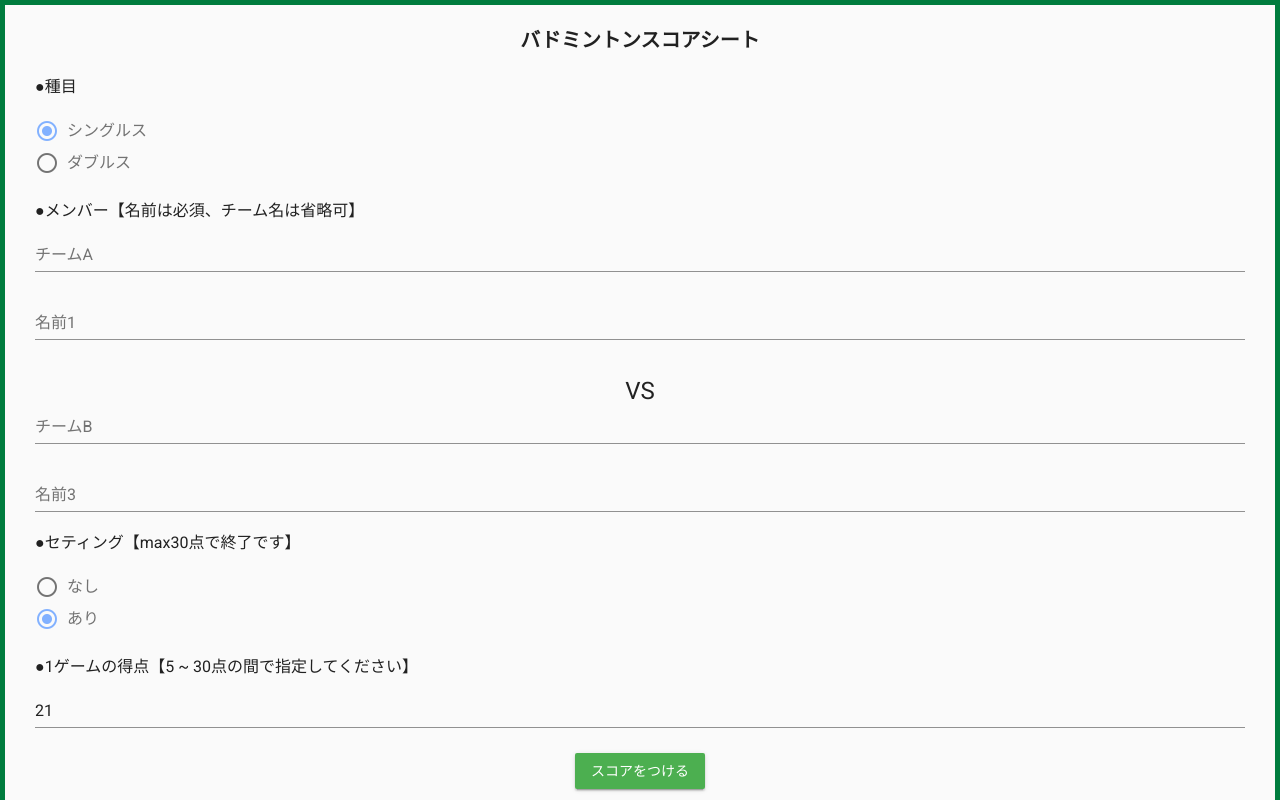
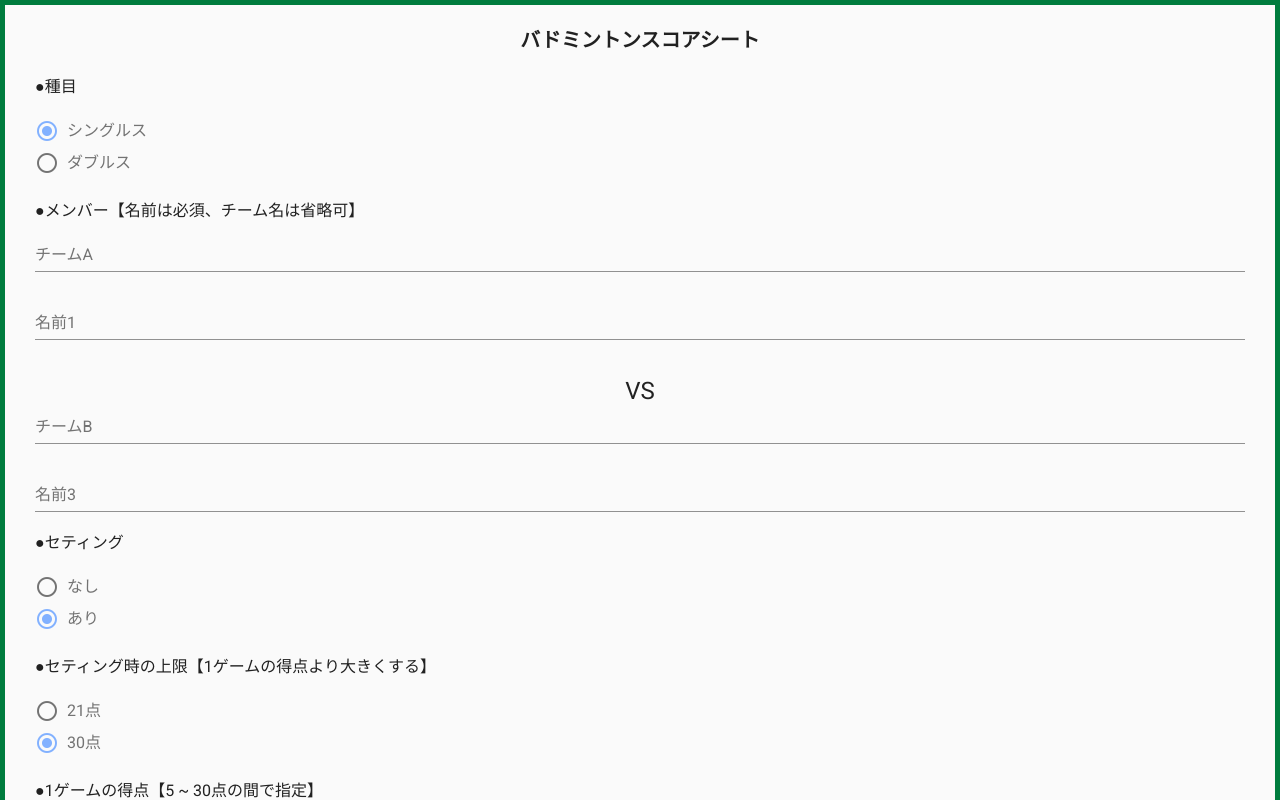
Before and after one commit to underground0930/badminton_score, a Vue app in the folder bad_score/: page / in a window 1280 px wide. Shown: the top 800 px of the page. Built offline with nearby package versions, Linux system fonts and the light colour scheme.

Commit message:
セティングの際のmaxを設定出来る

```diff
--- a/bad_score/src/components/ServeModal.vue
+++ b/bad_score/src/components/ServeModal.vue
@@ -92,20 +92,17 @@ export default {
     closeModal() {
       this.$emit('close')
     },
-
     checkSubmit() {
-      if (this.serveS === this.serveR) {
+      const len = this.players.length
+      const s = this.serveS
+      const r = this.serveR
+      if (s === r) {
         alert('サーバーとレシーバーが同一人物です')
         return false
       }
-      if (this.players.length === 4) {
-        if (
-          this.serveS + this.serveR === 1 ||
-          this.serveS + this.serveR === 5
-        ) {
-          alert('同チームでのサービス、レシーブは不正です')
-          return false
-        }
+      if (len === 4 && (s + r === 1 || s + r === 5)) {
+        alert('同チームでのサービス、レシーブは不正です')
+        return false
       }
       return true
     },
@@ -113,31 +110,35 @@ export default {
       if (!this.checkSubmit()) return
       if (!confirm('点数が0にリセットされますがよろしいですか？')) return
 
-      let newServe = []
-      if (this.players.length === 2) {
+      let newServe
+      const len = this.players.length
+      const s = this.serveS
+      const r = this.serveR
+
+      if (len === 2) {
         // singles
-        if (this.serveS === 0) {
+        if (s === 0) {
           newServe = [0, 1]
         } else {
           newServe = [1, 0]
         }
       } else {
         // doubles
-        if (this.serveS === 0 && this.serveR === 2) {
+        if (s === 0 && r === 2) {
           newServe = [0, 2, 3, 1]
-        } else if (this.serveS === 0 && this.serveR === 3) {
+        } else if (s === 0 && r === 3) {
           newServe = [0, 2, 1, 3]
-        } else if (this.serveS === 1 && this.serveR === 2) {
+        } else if (s === 1 && r === 2) {
           newServe = [2, 0, 3, 1]
-        } else if (this.serveS === 1 && this.serveR === 3) {
+        } else if (s === 1 && r === 3) {
           newServe = [2, 0, 1, 3]
-        } else if (this.serveS === 2 && this.serveR === 0) {
+        } else if (s === 2 && r === 0) {
           newServe = [3, 1, 0, 2]
-        } else if (this.serveS === 2 && this.serveR === 1) {
+        } else if (s === 2 && r === 1) {
           newServe = [1, 3, 0, 2]
-        } else if (this.serveS === 3 && this.serveR === 0) {
+        } else if (s === 3 && r === 0) {
           newServe = [3, 1, 2, 0]
-        } else if (this.serveS === 3 && this.serveR === 1) {
+        } else if (s === 3 && r === 1) {
           newServe = [1, 3, 2, 0]
         }
       }
--- a/bad_score/src/pages/Index.vue
+++ b/bad_score/src/pages/Index.vue
@@ -45,7 +45,7 @@
       </li>
       <li class="list">
         <dl class="list__child">
-          <dt class="subheading">●セティング<span>【max30点で終了です】</span></dt>
+          <dt class="subheading">●セティング</dt>
           <dd>
             <v-radio-group v-model="config.setting">
               <v-radio
@@ -60,9 +60,26 @@
           </dd>
         </dl>
       </li>
+      <li class="list" v-if="config.setting === 1">
+        <dl class="list__child">
+          <dt class="subheading">●セティング時の上限【1ゲームの得点より大きくする】</dt>
+          <dd>
+            <v-radio-group v-model="config.maxSetting">
+              <v-radio
+                label="21点"
+                :value="21"
+              ></v-radio>
+              <v-radio
+                label="30点"
+                :value="30"
+              ></v-radio>
+            </v-radio-group>
+          </dd>
+        </dl>
+      </li>
       <li class="list">
         <dl>
-          <dt class="subheading">●1ゲームの得点<span>{{`【${maxPointRange[0]} ~ ${maxPointRange[1]}点の間で指定してください】`}}</span></dt>
+          <dt class="subheading">●1ゲームの得点<span>{{`【${maxPointRange[0]} ~ ${maxPointRange[1]}点の間で指定】`}}</span></dt>
           <dd>
             <v-text-field type="number" :max="maxPointRange[1]" :min="maxPointRange[0]" v-model="config.maxPoint"></v-text-field>
           </dd>
@@ -89,6 +106,7 @@ export default {
         type: 0,
         setting: 1,
         maxPoint: 21,
+        maxSetting: 30,
       },
       players: [],
       maxPointRange: [5, 30],
@@ -124,6 +142,17 @@ export default {
         return (this.error = true)
       }
     },
+    validateMaxSetting() {
+      const setting = this.config.setting
+      const p = this.config.maxPoint
+      const s = this.config.maxSetting
+      console.log(p, s)
+      if (setting && p > s) {
+        this.errorText =
+          '「セティング時の上限」は「1ゲームの得点」以上の点数にしてください'
+        return (this.error = true)
+      }
+    },
     validateNumOnly() {
       const p = String(this.config.maxPoint)
       if (!p.match(/^[0-9]*$/) || p.trim() === '') {
@@ -136,6 +165,7 @@ export default {
         this.validateName,
         this.validateNumOnly,
         this.validateMaxPoint,
+        this.validateMaxSetting,
       ].some(v => v())
     },
     makePlayer(num) {
--- a/bad_score/src/store/actions.js
+++ b/bad_score/src/store/actions.js
@@ -5,7 +5,7 @@ export default {
     commit('init', payload)
   },
   setScore({ state, commit, getters, dispatch }, { game, player, index }) {
-    const { type, maxPoint, setting } = state.config
+    const { type, maxPoint, setting, maxSetting } = state.config
 
     let which
     let currentTotalPoint
@@ -50,7 +50,7 @@ export default {
     otherTotalPoint = state.totalScores[game][which.other]
 
     const conditions = [
-      currentTotalPoint === 30, // 30点は無条件で、終了フラグをたてる
+      currentTotalPoint === maxSetting, // 上限に達したら、終了フラグをたてる
       !setting && currentTotalPoint === maxPoint, // １ゲームの上限に到達したのでゲーム数を加算、終了フラグをたてる
       setting &&
         Math.abs(currentTotalPoint - otherTotalPoint) > 1 &&
```
